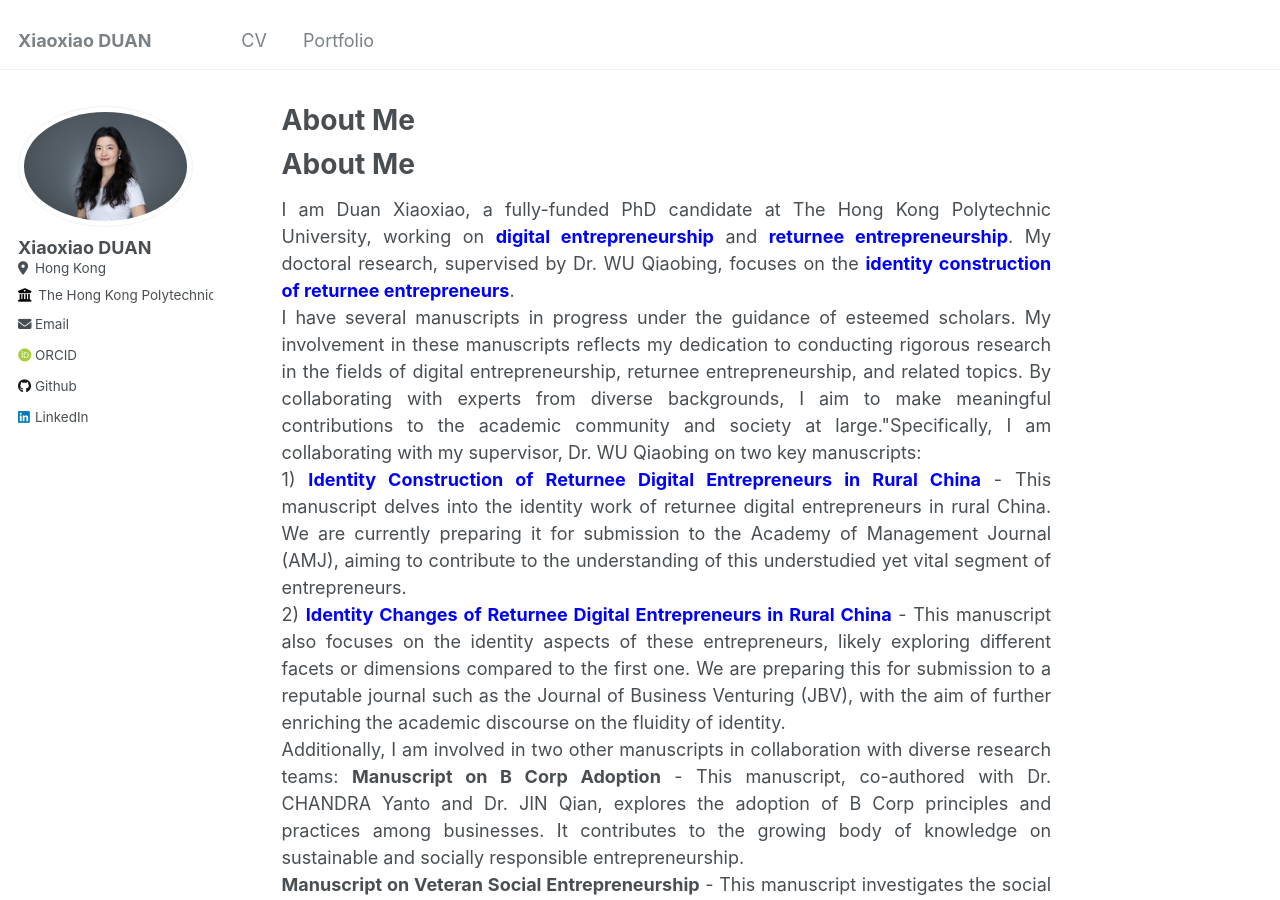
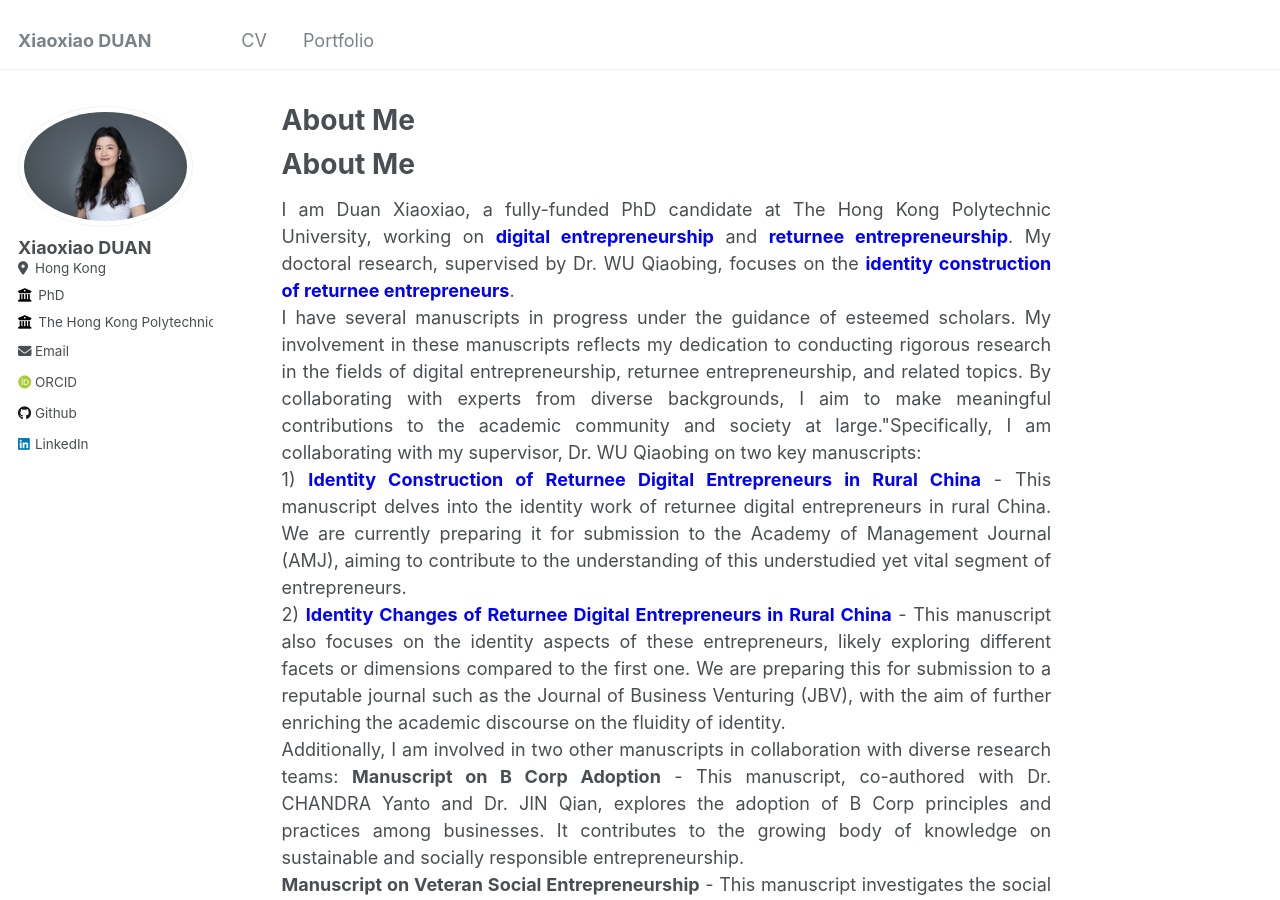
Before and after one commit to Xiaoxiao1087/XiaoxiaoDUAN, a Jekyll site: the page built from _pages/about.md, in a window 1280 px wide and 900 px high. Built offline with Jekyll 4.4.1, drawn with Linux system fonts in a browser that asks for light colours; some web fonts are replaced; our own code applies the rules of GitHub Pages for plain Markdown files.

Commit message:
Update author-profile.html

```diff
--- a/_includes/author-profile.html
+++ b/_includes/author-profile.html
@@ -10,7 +10,7 @@
     {% if author.avatar contains "://" %}
     	<img src="{{ author.avatar }}" alt="{{ author.name }}">
     {% else %}
-    	<img src="{{ author.avatar | prepend: "/images/" | prepend: base_path }}" class="author__avatar" alt="{{ author.name }}">
+    	<img src="{{ author.avatar | prepend: "/images/" | prepend: base_path }}" alt="{{ author.name }}">
     {% endif %}
   </div>
 
@@ -26,6 +26,9 @@
       <!-- Font Awesome icons / Biographic information  -->
       {% if author.location %}
         <li class="author__desktop"><i class="fa-solid fa-location-dot icon-pad-right" aria-hidden="true"></i>{{ author.location }}</li>
+      {% endif %}
+      {% if author.program %}
+        <li class="author__desktop"><i class="fa fa-solid fa-building-columns icon-pad-right" aria-hidden="true"></i>{{ author.program }}</li>
       {% endif %}
       {% if author.employer %}
         <li class="author__desktop"><i class="fa fa-solid fa-building-columns icon-pad-right" aria-hidden="true"></i>{{ author.employer }}</li>
```
